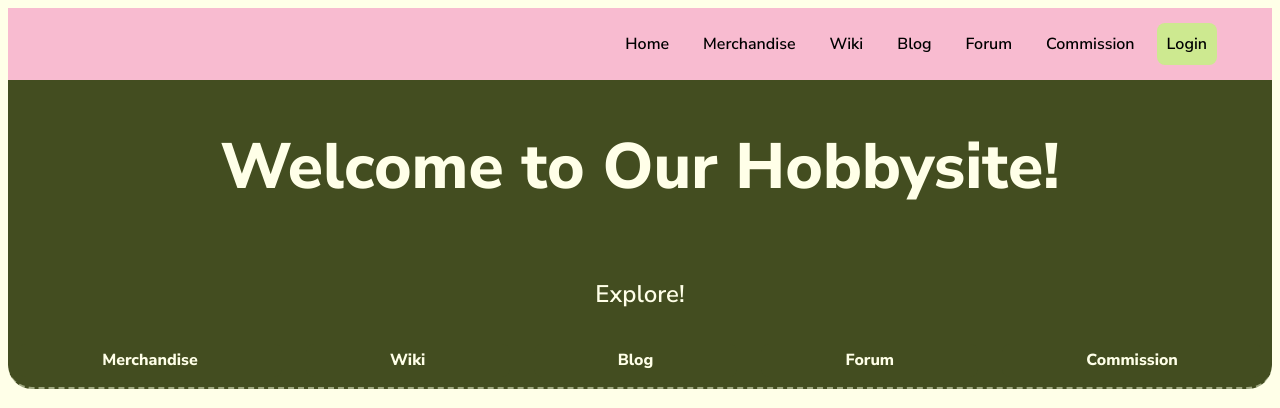
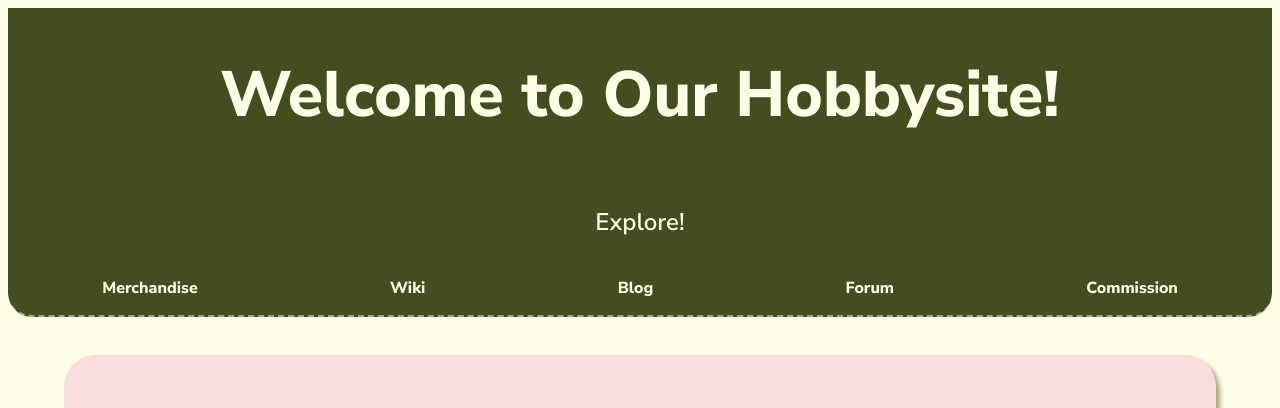
Before and after one commit to diego-nst/hobbysite-g-2, a Django app: page / in a window 1280 px wide. Shown: the top 408 px of the page. Run offline with Django 5.2, Linux system fonts and the light colour scheme; data that the repository does not hold is empty.

Commit message:
No longer shows universal navigation bar on the home page

```diff
--- a/static/css/styles.css
+++ b/static/css/styles.css
@@ -9,7 +9,7 @@
 
 nav ul {
     list-style: none;
-    background-color: #F8BBD0;
+    background-color: #F8DEDF;
     margin: 0;
     padding: 15px;
     display: flex;
@@ -32,8 +32,8 @@ nav a:hover {
 }
 
 nav button {
-    color: black;
-    background-color: #CDE990;
+    color: FFFFE8;
+    background-color: #434D20;
     font-weight: 600;
     padding: 10px;
     border-radius: 8px;
--- a/templates/base.html
+++ b/templates/base.html
@@ -11,6 +11,7 @@
 
 </head>
 
+{% block nav %}
     <nav>
         <ul>
             <li><a href='{% url 'user_management:index' %}'>Home</a></li>
@@ -33,7 +34,7 @@
         {% endif %}
         <ul>
     </nav>
-
+{% endblock %}
 
 <body>
 	{% block content %}
--- a/templates/home.html
+++ b/templates/home.html
@@ -79,6 +79,9 @@ button{
 
 </style>
 
+{% block nav %}
+{% endblock %}
+
 <div class="header">
     <h1>Welcome to Our Hobbysite!</h1>
     {% if user.is_authenticated %}
```
Lines whose indentation alone changed are shown as unchanged.
